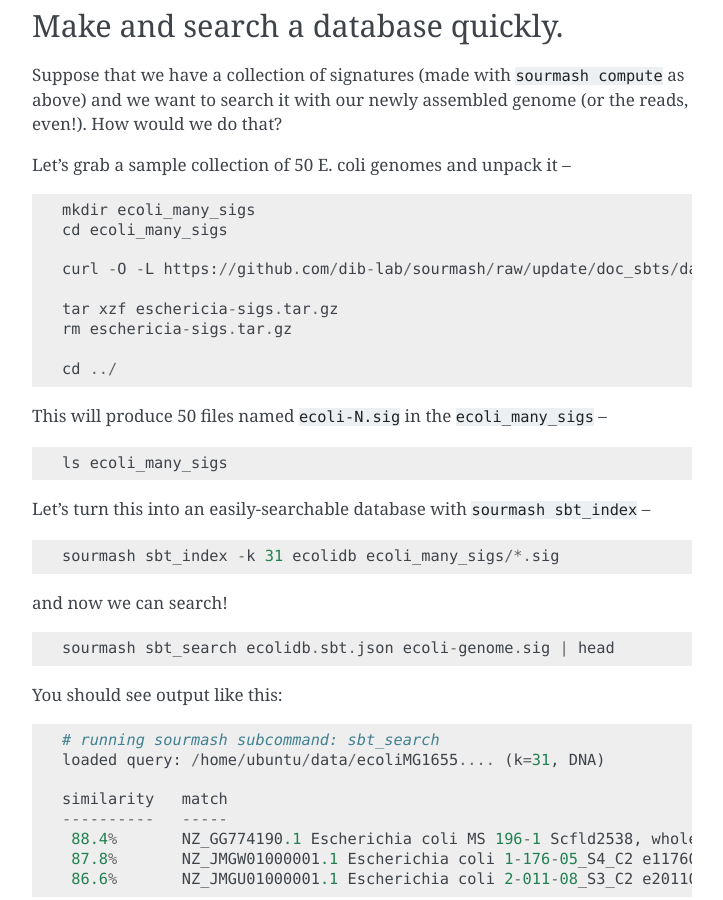
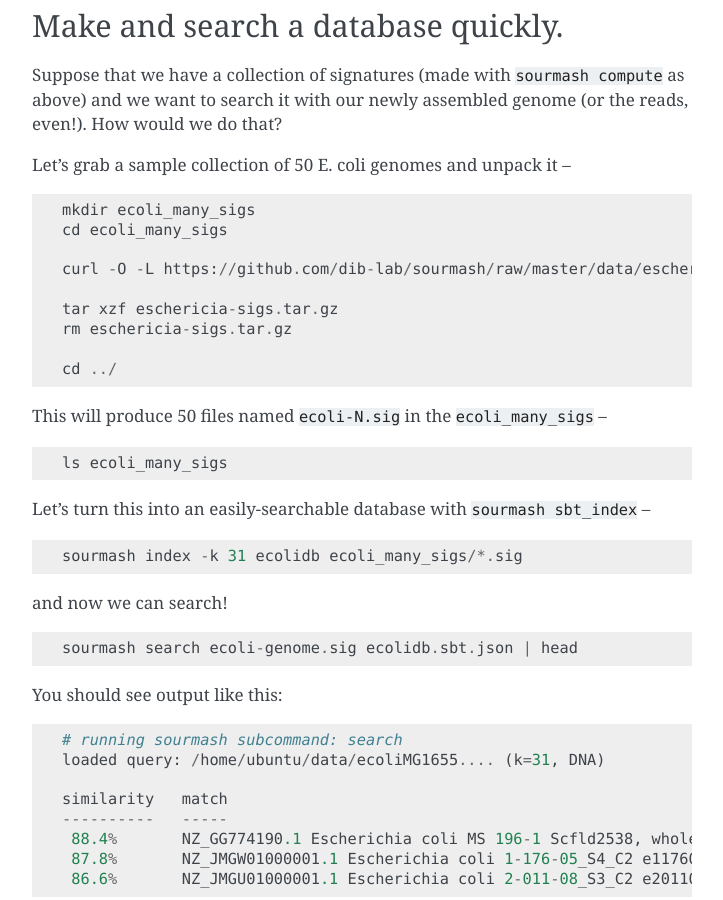
Before and after one commit to sourmash-bio/sourmash, a Sphinx documentation site: the page built from doc/tutorials.md, in a window 1280 px wide and 900 px high, scrolled down 1738 px. Shown: the whole window, without its empty margins (388-1111 px from the left). Built offline with Sphinx 7.4.7, drawn with Linux system fonts in a browser that asks for light colours; some of the changed text lies outside the part shown.

Commit message:
update tutorials for eventual merge

````diff
--- a/doc/tutorials.md
+++ b/doc/tutorials.md
@@ -31,7 +31,7 @@ pip install -U Cython
 pip install -U jupyter jupyter_client ipython pandas matplotlib scipy scikit-learn
 
 pip install https://github.com/dib-lab/khmer/archive/master.zip
-pip install https://github.com/dib-lab/sourmash/archive/spacegraphcats.zip
+pip install https://github.com/dib-lab/sourmash/archive/master.zip
 
 ```
 
@@ -102,7 +102,7 @@ Let's grab a sample collection of 50 E. coli genomes and unpack it --
 mkdir ecoli_many_sigs
 cd ecoli_many_sigs
 
-curl -O -L https://github.com/dib-lab/sourmash/raw/update/doc_sbts/data/eschericia-sigs.tar.gz
+curl -O -L https://github.com/dib-lab/sourmash/raw/master/data/eschericia-sigs.tar.gz
 
 tar xzf eschericia-sigs.tar.gz
 rm eschericia-sigs.tar.gz
@@ -120,19 +120,19 @@ ls ecoli_many_sigs
 Let's turn this into an easily-searchable database with `sourmash sbt_index` --
 
 ```
-sourmash sbt_index -k 31 ecolidb ecoli_many_sigs/*.sig
+sourmash index -k 31 ecolidb ecoli_many_sigs/*.sig
 ```
 
 and now we can search!
 
 ```
-sourmash sbt_search ecolidb.sbt.json ecoli-genome.sig | head
+sourmash search ecoli-genome.sig ecolidb.sbt.json | head
 ```
 
 You should see output like this:
 
 ```
-# running sourmash subcommand: sbt_search
+# running sourmash subcommand: search
 loaded query: /home/ubuntu/data/ecoliMG1655.... (k=31, DNA)
 
 similarity   match
@@ -187,7 +187,7 @@ files in the directory `.sbt.genbank-k31`.
 
 Next, run the 'gather' command to see what's in your ecoli genome --
 ```
-sourmash sbt_gather -k 31 genbank-k31.sbt.json ecoli-genome.sig
+sourmash gather -k 31 ecoli-genome.sig genbank-k31.sbt.json
 ```
 
 and you should get:
@@ -214,7 +214,7 @@ from the
 [Shakya et al. 2013 mock metagenome paper](https://www.ncbi.nlm.nih.gov/pubmed/23387867).
 
 ```
-wget https://github.com/dib-lab/sourmash/raw/update/doc_sbts/doc/_static/shakya-unaligned-contigs.sig
+wget https://github.com/dib-lab/sourmash/raw/master/doc/_static/shakya-unaligned-contigs.sig
 sourmash sbt_gather -k 31 genbank-k31.sbt.json shakya-unaligned-contigs.sig
 ```
 
````
